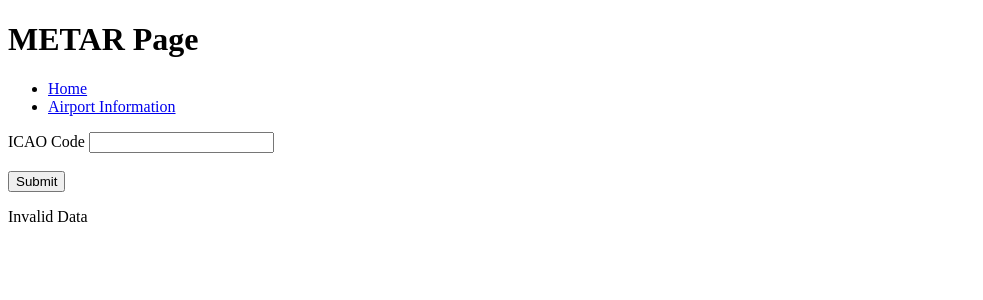
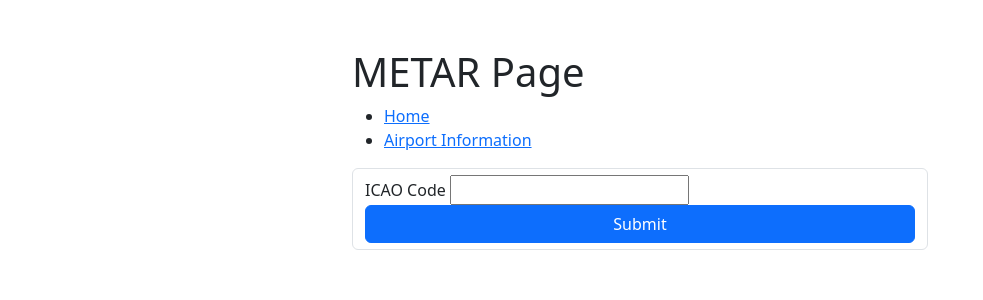
Before and after one commit to jackbrannan0/AviationDashboard, a Flask app: page /metar in a window 1280 px wide. Shown: the top 300 px of the page, without its empty margins (0-983 px from the left). Run offline with Flask 3, Linux system fonts and the light colour scheme.

Commit message:
basic function

```diff
--- a/main.py
+++ b/main.py
@@ -1,4 +1,4 @@
-from flask import Flask, render_template, jsonify
+from flask import Flask, render_template, jsonify, request
 import requests
 app = Flask(__name__)
 
@@ -6,23 +6,33 @@ app = Flask(__name__)
 def index():
     return render_template('/index.html')
 
-@app.route('/metar')
+@app.route('/metar', methods=['GET', 'POST'])
 def metar():
-    return render_template('/metar.html')
+    if request.method == 'POST':
+
+        try:
+            airport_icao = request.form.get('icao_input')
+            if not airport_icao:
+                return render_template('/metar.html', error="Airport code is null")
+            response = requests.get(f"https://aviationweather.gov/api/data/metar?ids={airport_icao}&format=json")
+            data = response.json()
+            if not data:
+                return render_template('/metar.html', error="No data returned")
+            raw_metar = data[0]['rawOb']
+            return render_template('/metar.html', raw_metar=raw_metar)
+        except:
+            return render_template('/metar.html', error="Generic error")
+
+
+    elif request.method == 'GET':
+
+        return render_template('/metar.html')
+
 
 @app.route('/airportinfo')
 def airportInfo():
     return render_template('/airportinfo.html')
 
-@app.route('/metar')
-def getMetar():
-    try:
-        response = requests.get("https://aviationweather.gov/api/data/metar?ids=EGSS&format=json")
-        data = response.json()
-        raw_metar = data[0]['rawOb']
-        return render_template(raw_metar=raw_metar)
-    except:
-        return ("Data Invalid", 400)
 
 
 if __name__ == "__main__":
--- a/templates/metar.html
+++ b/templates/metar.html
@@ -2,11 +2,12 @@
 <html lang="en">
     <head>
         <meta charset="utf-8">
-        <meta name="metar" content="width=device-width, initial-scale=1.0">
+        <meta name="viewport" content="width=device-width, initial-scale=1.0">
+        <link href="https://cdn.jsdelivr.net/npm/bootstrap@5.3.3/dist/css/bootstrap.min.css" rel="stylesheet">
         <title>METAR</title>
     </head>
-
-    <body>
+    <div class="container mt-5" style="max-width: 600px;">
+        <body>
         <header>
             <h1>METAR Page</h1>
             <nav>
@@ -17,19 +18,25 @@
             </nav>
         </header>
 
-        <body>
-            <form action="{{ url_for('getMetar') }}" method="post">
+
+            <form action="{{ url_for('metar') }}" method="post" name="airport_icao" class="form-control">
             <label>ICAO Code</label>
-            <input type="text"><br><br>
-            <input type="submit" value="Submit">
+            <input type="text" name="icao_input">
+            <input type="submit" value="Submit" class="btn btn-primary w-100">
             </form>
             {% if raw_metar %}
-                <p>{{ raw_metar }}</p>
-            {% else %}
-                <p>Invalid Data</p>
+                <div class="alert alert-info">
+                    <strong></strong>{{ raw_metar }}
+                </div>
             {% endif %}
-        </body>
+            {% if error %}
+                <div class="alert alert-danger">
+                    <strong>Error:</strong>{{ error }}
+                </div>
+            {% endif %}
     </body>
+    </div>
+
 
 
 
```
Also changed, not shown: templates/airportinfo.html (+6 -3 lines), templates/index.html (+5 -2 lines).
